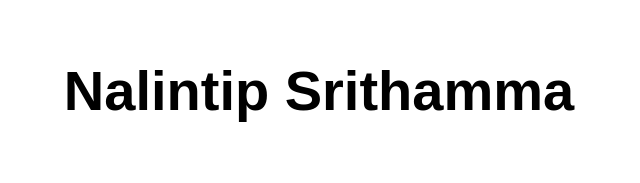
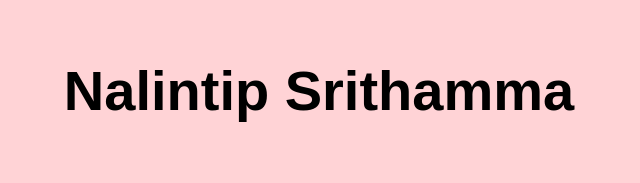
Before and after one commit to nalintip2002/sunflower02, a website: page src/index.html in a window 1280 px wide. Shown: the whole page, without its empty margins (321-961 px from the left). Drawn offline with Linux system fonts and the light colour scheme.

Commit message:
Update styles.css

```diff
--- a/src/styles.css
+++ b/src/styles.css
@@ -6,7 +6,7 @@ html, body {
   margin: 0;
   border: 0;
   padding: 0;
-  background-color: #fff;
+  background-color: #ffd3d6;
 }
 
 main {
```
